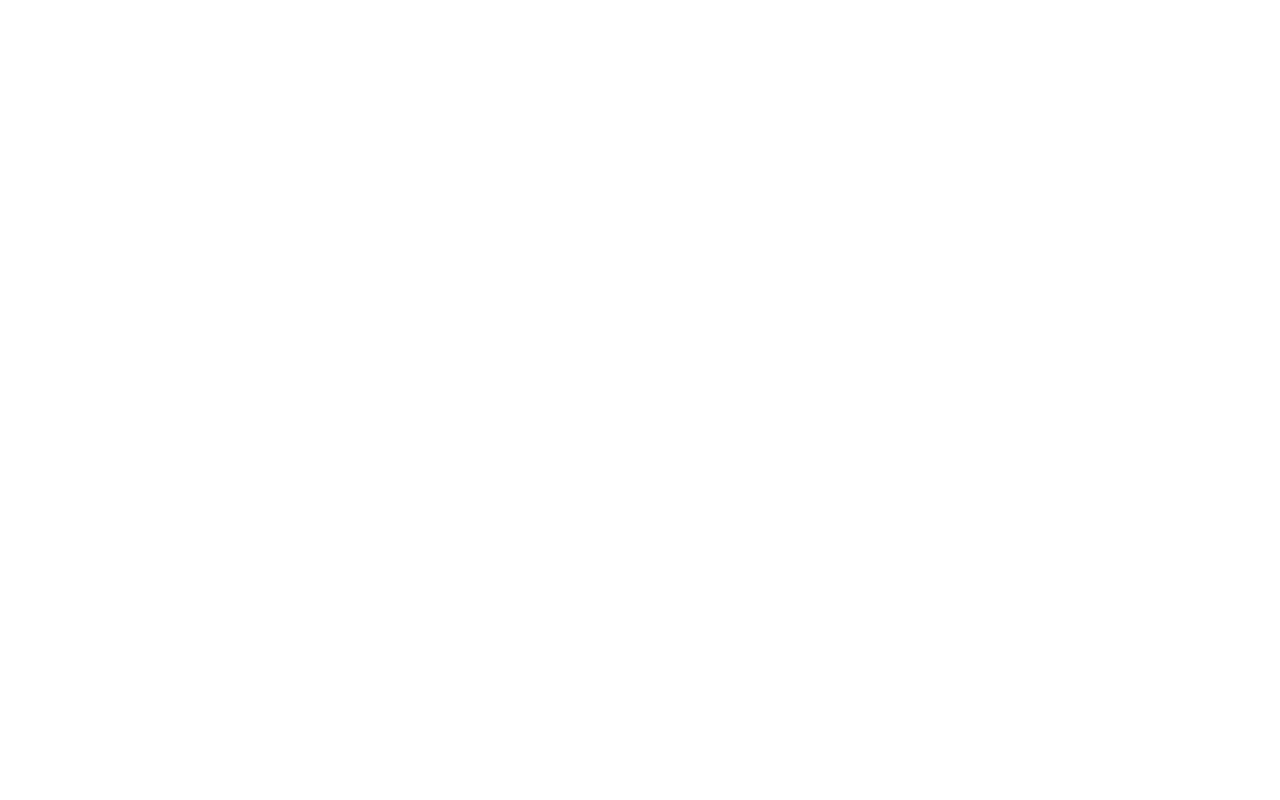
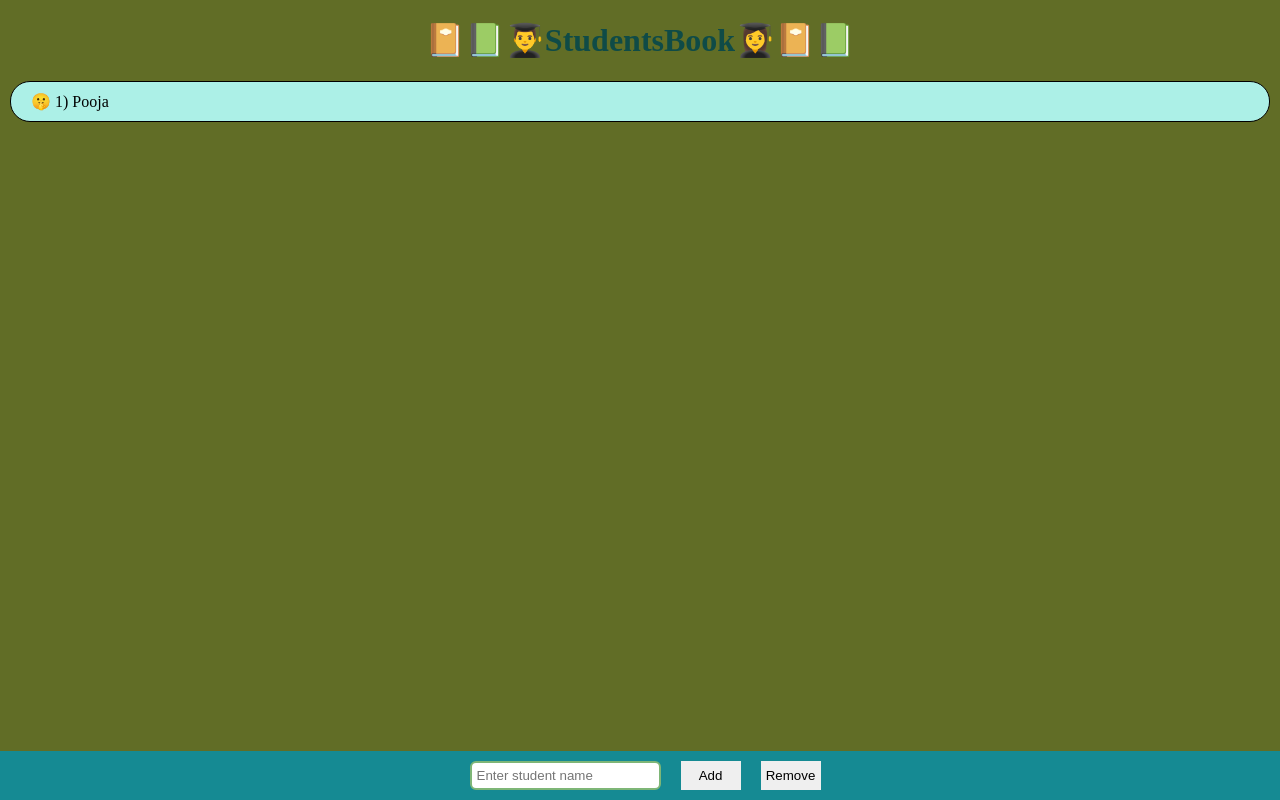
Before and after one commit to Mansi-Tanpure089/student, a plain HTML site: page index.html in a window 1280 px wide. Drawn offline with Linux system fonts and the light colour scheme.

Commit message:
changes added to files

```diff
--- a/index.html
+++ b/index.html
@@ -6,6 +6,107 @@
     <title>Student book</title>
 </head>
 <body>
+    <style>
+        body{
+            margin: 0;
+            padding: 0;
+            background-color: rgb(97, 109, 38);
+        }
+        .student-card{
+            border:1px solid black;
+            padding: 10px 20px;
+            margin: 10px;
+            border-radius: 20px;
+            background-color: rgb(172, 240, 231);
+        }
+        .add-student-container{
+            background-color:rgb(21, 138, 147);
+            padding: 10px;
+            position: fixed;
+            bottom: 0;
+            width: 100%;
+            display: flex;
+            justify-content: center;
+       }
+       .btn-action{
+          padding: 2px 5px;
+          min-width: 60px;
+          border: none;
+          margin-left: 10px;
+          margin-right: 10px;
+          cursor: pointer;
+      }
+       .student-name{
+         padding: 5px;
+         border: none;
+         margin-right: 10px;
+         border: 2px solid rgb(126, 182, 119);
+         border-radius: 6px;
+     }
+      .btn-action:hover{
+          border: 2px solid rgb(18, 83, 88);
+          border-radius: 6px;
+      }
+      .heading{
+        justify-content: center;
+        display:flex ;
+        color: rgb(15, 75, 71);
+      }
+</style>
+</head>
+<body>
+    <h1 class="heading">📔📗👨‍🎓StudentsBook👩‍🎓📔📗</h1>
+    <div class="add-student-container">
+    <input
+    type="text"
+    id="student-name"
+    class="student-name"
+    placeholder="Enter student name"
+    />
+    <button type="button" class="btn-action" onclick="addStudent()"> Add </button>
+    <button type="button" class="btn-action" onclick="removeStudent()">Remove </button>
+</div>
+     <div id="students-container"></div>
+    <script>
+
+        function getRandomEmoji(){
+            const emojis = ['😁','😀','🧡','😎','😍','🤗','😑','😜','😡','🤠','🤫','🧐'];
+            const min = 0;
+            const max = emojis.length - 1;
+            const randomIndex = Math.floor(Math.random() * (max - min + 1)) + min;
+
+            return emojis[randomIndex]
+         }
+        const students = [
+            "Pooja",
+    ]
+     function loadStudents(){
+        const studentsContainer = document.getElementById("students-container")
+
+        studentsContainer.innerHTML =""
+
+        for(let i=0;i<students.length;i++){
+        studentsContainer.innerHTML += `<div class='student-card'>  ${getRandomEmoji()}  ${i+1}) ${students[i]
+     }</div>`;
+
+    }
+
+    }
+    loadStudents()
+    const studentInput = document.getElementById("student-name");
+    function addStudent(){
+        students.push(studentInput.value);
+        studentInput.value = "";
+        loadStudents();
+
+    }
+    function removeStudent(){
+      const studentIndex = students.indexOf(studentInput.value);
+      studentInput.value = "";
+      students.splice(studentIndex,1);
+      loadStudents();
+    }
+    </script>
 
 </body>
 </html>
```
